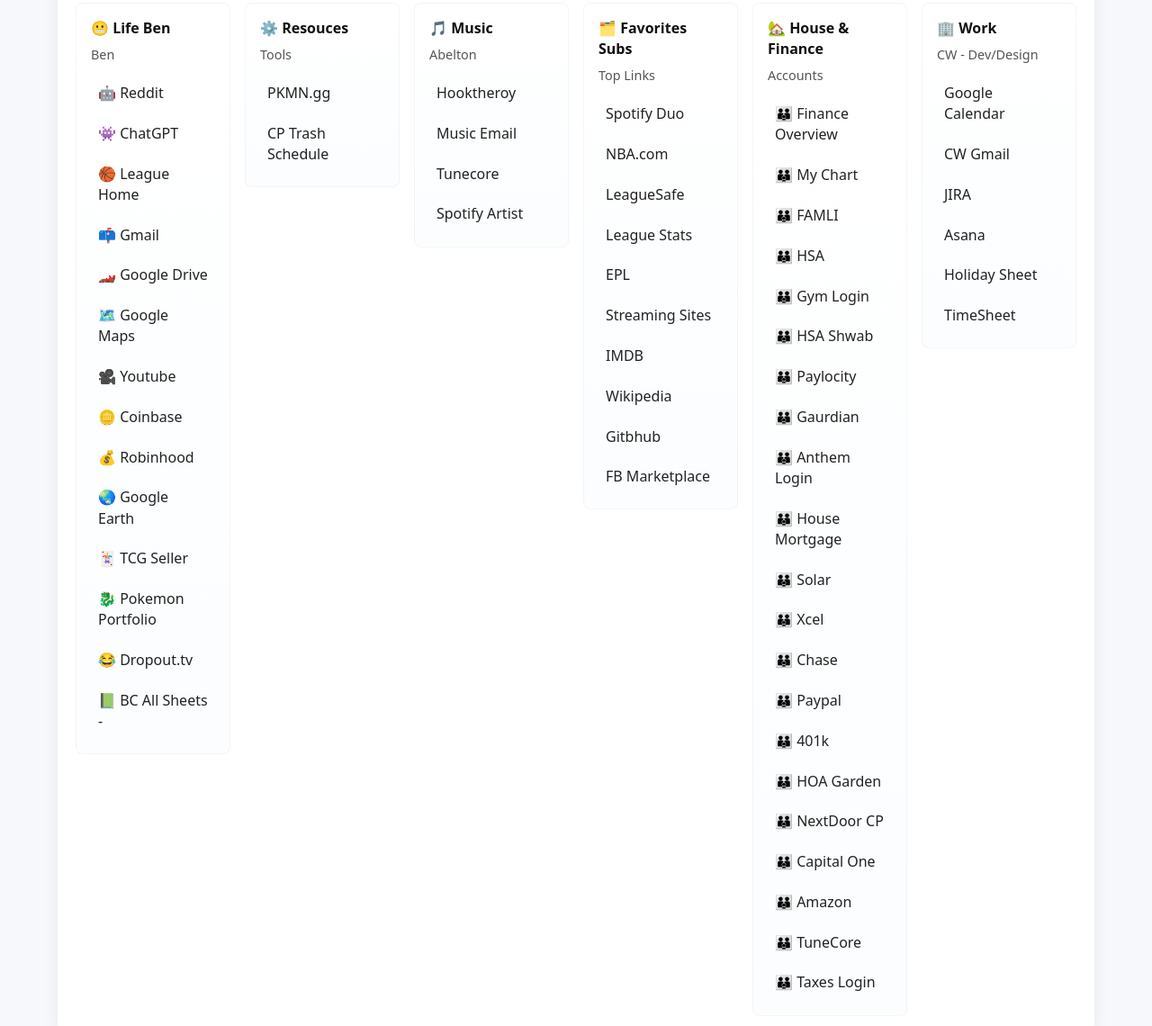
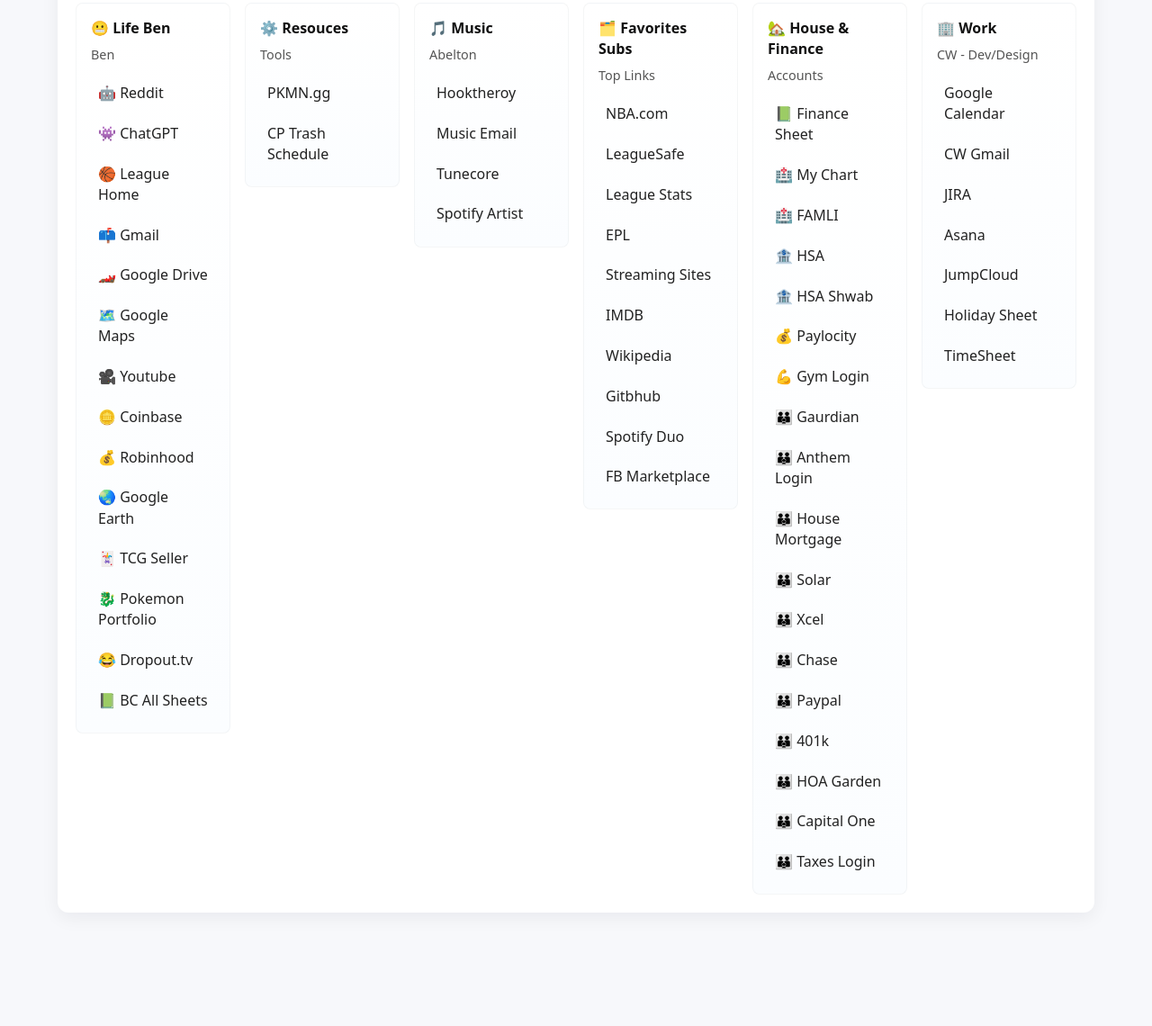
Before and after one commit to bencasalino/ben, a plain HTML site: page index.html in a window 1280 px wide. Shown: the part 94-1234 px from the top of the page at 90% size. After the commit the page ends 1140 px from the top, so only its background shows below. Drawn offline with Linux system fonts and the light colour scheme.

Commit message:
adding more

```diff
--- a/index.html
+++ b/index.html
@@ -1,5 +1,6 @@
 <!doctype html>
 <html lang="en">
+
 <head>
   <meta charset="utf-8" />
   <meta name="viewport" content="width=device-width,initial-scale=1" />
@@ -8,6 +9,7 @@
   <link rel="stylesheet" href="main.css">
 
 </head>
+
 <body>
   <div class="container" role="main">
     <header>
@@ -23,18 +25,24 @@
         <ul class="link-list">
           <li><a target="_blank" href="https://www.reddit.com/">🤖 Reddit</a></li>
           <li><a target="_blank" href="https://chatgpt.com/">👾 ChatGPT</a></li>
-          <li><a target="_blank" href="https://fantasy.espn.com/basketball/league?leagueId=57357">🏀 League Home</a></li>
+          <li><a target="_blank" href="https://fantasy.espn.com/basketball/league?leagueId=57357">🏀 League Home</a>
+          </li>
           <li><a target="_blank" href="https://mail.google.com/mail/u/0/?hl=en#inbox">📫 Gmail</a></li>
           <li><a target="_blank" href="https://drive.google.com/drive/u/1/home">🏎️ Google Drive</a></li>
           <li><a target="_blank" href="https://maps.google.com/">🗺️ Google Maps</a></li>
           <li><a target="_blank" href="https://www.youtube.com/">🎥 Youtube</a></li>
           <li><a target="_blank" href="https://www.coinbase.com/price/bitcoin">🪙 Coinbase</a></li>
           <li><a target="_blank" href="#c1-l8">💰 Robinhood</a></li>
-          <li><a target="_blank" href="https://earth.google.com/web/@0,-0.391,0a,22251752.77375655d,35y,0h,0t,0r/data=CgRCAggBOgMKATBCAggASg0I____________ARAA?authuser=0">🌏 Google Earth</a></li>
-          <li><a target="_blank" href="https://store.tcgplayer.com/admin/Seller/Dashboard/5baf9a12">🃏 TCG Seller</a></li>
+          <li><a target="_blank"
+              href="https://earth.google.com/web/@0,-0.391,0a,22251752.77375655d,35y,0h,0t,0r/data=CgRCAggBOgMKATBCAggASg0I____________ARAA?authuser=0">🌏
+              Google Earth</a></li>
+          <li><a target="_blank" href="https://store.tcgplayer.com/admin/Seller/Dashboard/5baf9a12">🃏 TCG Seller</a>
+          </li>
           <li><a target="_blank" href="https://app.getcollectr.com/portfolio">🐉 Pokemon Portfolio</a></li>
           <li><a target="_blank" href="https://watch.dropout.tv/browse">😂 Dropout.tv</a></li>
-          <li><a target="_blank" href="https://docs.google.com/spreadsheets/d/1FMS_T2hR-TT_8k0F4RrCbzzgc_jHlxacSrEeNLghrpg/edit?gid=1651269286#gid=1651269286">📗 BC All Sheets - </a></li>
+          <li><a target="_blank"
+              href="https://docs.google.com/spreadsheets/d/1FMS_T2hR-TT_8k0F4RrCbzzgc_jHlxacSrEeNLghrpg/edit?gid=1651269286#gid=1651269286">📗
+              BC All Sheets</a></li>
 
         </ul>
       </article>
@@ -45,7 +53,9 @@
         <p class="lead">Tools</p>
         <ul class="link-list">
           <li><a target="_blank" href="https://www.pkmn.gg/">PKMN.gg</a></li>
-          <li><a target="_blank" href="https://denvergov.org/Government/Agencies-Departments-Offices/Agencies-Departments-Offices-Directory/Recycle-Compost-Trash/Large-Item-Pickup">CP Trash Schedule</a></li>
+          <li><a target="_blank"
+              href="https://denvergov.org/Government/Agencies-Departments-Offices/Agencies-Departments-Offices-Directory/Recycle-Compost-Trash/Large-Item-Pickup">CP
+              Trash Schedule</a></li>
 
         </ul>
       </article>
@@ -67,16 +77,18 @@
         <h2 id="col4-title">🗂️ Favorites Subs</h2>
         <p class="lead">Top Links</p>
         <ul class="link-list">
-          <li><a target="_blank" href="#c4-l1">Spotify Duo</a></li>
           <li><a target="_blank" href="https://www.nba.com/schedule">NBA.com</a></li>
           <li><a target="_blank" href="https://www.leaguesafe.com/league/4366826">LeagueSafe</a></li>
-          <li><a target="_blank" href="https://docs.google.com/spreadsheets/d/1bkoVXLsDL4TLx9ATViQ7GzS_32VxTzDvEH44h-i9GMk/edit?gid=0#gid=0">League Stats</a></li>
+          <li><a target="_blank"
+            href="https://docs.google.com/spreadsheets/d/1bkoVXLsDL4TLx9ATViQ7GzS_32VxTzDvEH44h-i9GMk/edit?gid=0#gid=0">League
+            Stats</a></li>
             <li><a target="_blank" href="https://www.premierleague.com/">EPL</a></li>
             <li><a target="_blank" href="#c4-l6">Streaming Sites</a></li>
             <li><a target="_blank" href="#c4-l8">IMDB</a></li>
             <li><a target="_blank" href="#c4-l9">Wikipedia</a></li>
             <li><a target="_blank" href="#c4-l10">Gitbhub</a></li>
-          <li><a target="_blank"  href="#c4-l10">FB Marketplace</a></li>
+            <li><a target="_blank" href="#c4-l1">Spotify Duo</a></li>
+          <li><a target="_blank" href="#c4-l10">FB Marketplace</a></li>
         </ul>
       </article>
 
@@ -85,59 +97,56 @@
         <h2 id="col4-title">🏡 House & Finance</h2>
         <p class="lead">Accounts</p>
         <ul class="link-list">
-                  <li><a target="_blank" href="#c4-l1">🧑‍🧑‍🧒 Finance Overview</a></li>
-                  <li><a target="_blank" href="#c4-l1">🧑‍🧑‍🧒 My Chart </a></li>
-                  <li><a target="_blank" href="#c4-l1">🧑‍🧑‍🧒 FAMLI</a></li>
-                  <li><a target="_blank" href="https://account.hsabank.com/#/auth/login">🧑‍🧑‍🧒 HSA</a></li>
-                                    <li><a target="_blank" href="#c4-l1">🧑‍🧑‍🧒 Gym Login</a></li>
-                  <li><a target="_blank" href="#c4-l1">🧑‍🧑‍🧒 HSA Shwab</a></li>
-                  <li><a target="_blank" href="#c4-l1">🧑‍🧑‍🧒 Paylocity</a></li>
-                  <li><a target="_blank" href="https://login.guardianlife.com/app/guardianlife_guardiananytimeprod_1/exk7g3v8a0D8kEuzr4h7/sso/saml?SAMLRequest=fVLRctowEPwVj95t2YJgWQPM0NBOmboJDbQPfWGEfICKLbk6KST9%2BjqmSWhnmieNVrd7u6cbo2zqVsyCP5g7%2BBkAffTQ1AZF%2FzAhwRlhJWoURjaAwiuxmn0uBUtS0TrrrbI1uaC8zZCI4Ly2hkSL%2BYRsqqrIVcGGPMsZFFf5iA%2B2BcCIp1KprcpGKeScb9lQkugbOOyYE9IJdXTEAAuDXhrfQSm7irM0ZnzNMjEciDT%2FTqJ5l0Yb6XvWwfsWBaW13WuT7IN0lZam1jtIlG2obFt6CW6eL9I8et1Al7XaZBQejvl%2BcM9lOufH9%2BGXGx5yimjpU3YSzZ7zXVuDoQG3AnevFXy9K18dnE6n5B%2F13kJR%2FsgyfvxU0sZWoYakPbS9LsXzyWKpsEe%2FlDljN2lVkWj55xPeaVNps397%2FttzEYqP6%2FUyXt6u1mQ6fpIW%2FTzd9EV4TC%2Fh8XlNbjrBxXxpa60eow%2FWNdL%2Fv1%2BWZD2iq3jXl4pgsAWldxo637O6tqdrB9LDhHgXgNDpuenf6zj9DQ%3D%3D&RelayState=https%3A%2F%2Fwww.guardiananytime.com%2Fapp3%2Fwps%2Fmyportal%2Fga%2Fmember%2FMemberHome%2F%21ut%2Fp%2Fz1%2F04_Sj9CPykssy0xPLMnMz0vMAfIjo8ziTQJ9TDyc3Q183V0MzA0CQwIDXEyD_I0NDAz0wwkpiAJKG-AAjiD9UWAlvoEuFoaGFkY-7sZBLgaOll7uriEmhgahruboCgyCLRyBCsxcgkxcLA3AVhCypCA3wiDT01ERADjI__s%21%2Fdz%2Fd5%2FL2dBISEvZ0FBIS9nQSEh%2F">🧑‍🧑‍🧒 Gaurdian</a></li>
+          <li><a target="_blank" href="https://docs.google.com/spreadsheets/d/1tHtOBEeOe4ekJCe0G7EkKjaqj0RMTypb-vAiwALfrqs/edit?gid=0#gid=0">📗 Finance Sheet</a></li>
+          <li><a target="_blank" href="https://mychart.denverhealth.org/mychart/Authentication/Login?">🏥 My Chart </a></li>
+          <li><a target="_blank" href="https://famli.colorado.gov/">🏥 FAMLI</a></li>
+          <li><a target="_blank" href="https://account.hsabank.com/#/auth/login">🏦 HSA</a></li>
+          <li><a target="_blank" href="#c4-l1">🏦 HSA Shwab</a></li>
+          <li><a target="_blank" href="#c4-l1">💰 Paylocity</a></li>
+          <li><a target="_blank" href="#c4-l1">💪 Gym Login</a></li>
+          <li><a target="_blank"
+              href="https://login.guardianlife.com/app/guardianlife_guardiananytimeprod_1/exk7g3v8a0D8kEuzr4h7/sso/saml?SAMLRequest=fVLRctowEPwVj95t2YJgWQPM0NBOmboJDbQPfWGEfICKLbk6KST9%2BjqmSWhnmieNVrd7u6cbo2zqVsyCP5g7%2BBkAffTQ1AZF%2FzAhwRlhJWoURjaAwiuxmn0uBUtS0TrrrbI1uaC8zZCI4Ly2hkSL%2BYRsqqrIVcGGPMsZFFf5iA%2B2BcCIp1KprcpGKeScb9lQkugbOOyYE9IJdXTEAAuDXhrfQSm7irM0ZnzNMjEciDT%2FTqJ5l0Yb6XvWwfsWBaW13WuT7IN0lZam1jtIlG2obFt6CW6eL9I8et1Al7XaZBQejvl%2BcM9lOufH9%2BGXGx5yimjpU3YSzZ7zXVuDoQG3AnevFXy9K18dnE6n5B%2F13kJR%2FsgyfvxU0sZWoYakPbS9LsXzyWKpsEe%2FlDljN2lVkWj55xPeaVNps397%2FttzEYqP6%2FUyXt6u1mQ6fpIW%2FTzd9EV4TC%2Fh8XlNbjrBxXxpa60eow%2FWNdL%2Fv1%2BWZD2iq3jXl4pgsAWldxo637O6tqdrB9LDhHgXgNDpuenf6zj9DQ%3D%3D&RelayState=https%3A%2F%2Fwww.guardiananytime.com%2Fapp3%2Fwps%2Fmyportal%2Fga%2Fmember%2FMemberHome%2F%21ut%2Fp%2Fz1%2F04_Sj9CPykssy0xPLMnMz0vMAfIjo8ziTQJ9TDyc3Q183V0MzA0CQwIDXEyD_I0NDAz0wwkpiAJKG-AAjiD9UWAlvoEuFoaGFkY-7sZBLgaOll7uriEmhgahruboCgyCLRyBCsxcgkxcLA3AVhCypCA3wiDT01ERADjI__s%21%2Fdz%2Fd5%2FL2dBISEvZ0FBIS9nQSEh%2F">🧑‍🧑‍🧒
+              Gaurdian</a></li>
           <li><a target="_blank" href="https://membersecure.anthem.com/member/dashboard">🧑‍🧑‍🧒 Anthem Login</a></li>
           <li><a target="_blank" href="#c4-l1">🧑‍🧑‍🧒 House Mortgage</a></li>
           <li><a target="_blank" href="#c4-l1">🧑‍🧑‍🧒 Solar</a></li>
-                  <li><a target="_blank" href="https://my.xcelenergy.com/MyAccount/s/profile/manage-billing-account">🧑‍🧑‍🧒 Xcel</a></li>
+          <li><a target="_blank" href="https://my.xcelenergy.com/MyAccount/s/profile/manage-billing-account">🧑‍🧑‍🧒
+              Xcel</a></li>
           <li><a target="_blank" href="https://www.chase.com/">🧑‍🧑‍🧒 Chase</a></li>
           <li><a target="_blank" href="#c4-l1">🧑‍🧑‍🧒 Paypal</a></li>
           <li><a target="_blank" href="#c4-l1">🧑‍🧑‍🧒 401k</a></li>
           <li><a target="_blank" href="https://gcs3.eunify.net/LoginMod.asp?command=3">🧑‍🧑‍🧒 HOA Garden</a></li>
-                  <li><a target="_blank" href="#c4-l1">🧑‍🧑‍🧒 NextDoor CP</a></li>
-                  <li><a target="_blank" href="https://verified.capitalone.com/auth/signin?Product=ENTERPRISE&goto_url=https:%2F%2Fmyaccounts.capitalone.com%2F%23%2FProfile#/Profile">🧑‍🧑‍🧒 Capital One </a></li>
-                  <li><a target="_blank" href="#c4-l1">🧑‍🧑‍🧒 Amazon </a></li>
-                  <li><a target="_blank" href="#c4-l1">🧑‍🧑‍🧒 TuneCore </a></li>
-                  <li><a target="_blank" href="https://my.smartvault.com/secure/SignIn.aspx?ReturnUrl=https%3A%2F%2Fsvportal000.smartvault.com%2Fapp%2FJBA%2520Financial%2520Services%2Fupload-docs">🧑‍🧑‍🧒 Taxes Login </a></li>
+          <!-- <li><a target="_blank" href="#c4-l1">🧑‍🧑‍🧒 NextDoor CP</a></li> -->
+          <li><a target="_blank"
+              href="https://verified.capitalone.com/auth/signin?Product=ENTERPRISE&goto_url=https:%2F%2Fmyaccounts.capitalone.com%2F%23%2FProfile#/Profile">🧑‍🧑‍🧒
+              Capital One </a></li>
 
+          <li><a target="_blank"
+              href="https://my.smartvault.com/secure/SignIn.aspx?ReturnUrl=https%3A%2F%2Fsvportal000.smartvault.com%2Fapp%2FJBA%2520Financial%2520Services%2Fupload-docs">🧑‍🧑‍🧒
+              Taxes Login </a></li>
         </ul>
       </article>
-
-                          <!-- Column 4 -->
       <article class="col" aria-labelledby="col4-title">
         <h2 id="col4-title">🏢 Work</h2>
         <p class="lead">CW - Dev/Design</p>
         <ul class="link-list">
-                  <li><a href="#c4-l1">Google Calendar</a></li>
-                  <li><a href="#c4-l2">CW Gmail</a></li>
-                  <li><a href="#c4-l2">JIRA</a></li>
-                  <li><a target="_blank" href="#c4-l10">Asana</a></li>
-                  <!-- <li><a href="#c4-l3">Jira My Work</a></li>
-                  <li><a href="#c4-l4">Asana</a></li>
-                  <li><a href="#c4-l5">BRI Deploy</a></li>
-                  <li><a href="#c4-l6">Figma</a></li>
-                  <li><a href="#c4-l7">Gmail Moderation</a></li>
-                  <li><a href="#c4-l8">Tech URL's</a></li>
-                  <li><a href="#c4-l9">CI/CD</a></li>
-                  <li><a href="#c4-l10">JumpCloud</a></li>
-                  <li><a href="#c4-l10">ChatGPT</a></li> -->
-                  <!-- <li><a href="#c4-l10">CaFE Dev Env</a></li>
-                  <li><a href="#c4-l10">CaFE WP</a></li>
-                  <li><a href="#c4-l10">CaFE Artist</a></li>
-                  <li><a href="#c4-l10">CaFE Admin</a></li> -->
-                  <li><a target="_blank" href="https://docs.google.com/spreadsheets/d/1gAIaPXq4hdjeF2L0uU00iZktIt3zvzn9hhZ4Ss2G0_M/edit?gid=161333219#gid=161333219">Holiday Sheet</a></li>
-                  <li><a target="_blank" href="https://docs.google.com/spreadsheets/d/1GsQzU1e7wZf_t3bOEDiJXxQaFYMUuDcCHp-LCgqBewQ/edit?gid=1121594823#gid=1121594823">TimeSheet</a></li>
+          <li><a target="_blank" href="https://calendar.google.com/calendar/u/0/r">Google Calendar</a></li>
+          <li><a target="_blank" href="https://mail.google.com/mail/u/0/#inbox">CW Gmail</a></li>
+          <li><a target="_blank" href="https://westaf.atlassian.net/jira/for-you">JIRA</a></li>
+          <li><a target="_blank" href="https://app.asana.com/1/33487675719170/home">Asana</a></li>
+          <li><a href="https://console.jumpcloud.com/#/home">JumpCloud</a></li>
+          <li><a target="_blank"
+              href="https://docs.google.com/spreadsheets/d/1gAIaPXq4hdjeF2L0uU00iZktIt3zvzn9hhZ4Ss2G0_M/edit?gid=161333219#gid=161333219">Holiday
+              Sheet</a></li>
+          <li><a target="_blank"
+              href="https://docs.google.com/spreadsheets/d/1GsQzU1e7wZf_t3bOEDiJXxQaFYMUuDcCHp-LCgqBewQ/edit?gid=1121594823#gid=1121594823">TimeSheet</a>
+          </li>
 
         </ul>
       </article>
     </section>
   </div>
 </body>
+          <!-- <li><a target="_blank" href="#c4-l1">🧑‍🧑‍🧒 Amazon </a></li>
+          <li><a target="_blank" href="#c4-l1">🧑‍🧑‍🧒 TuneCore </a></li> -->
 </html>
```
Lines whose indentation alone changed are shown as unchanged.
